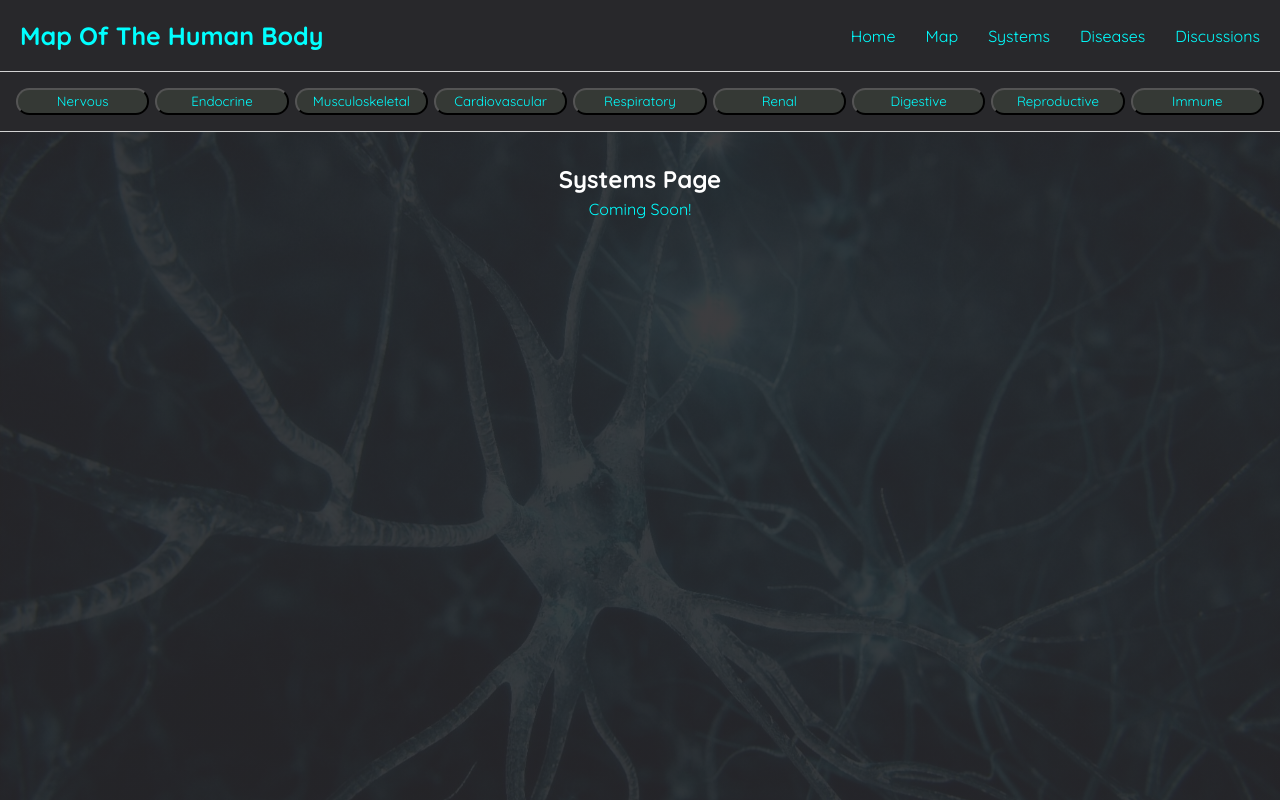
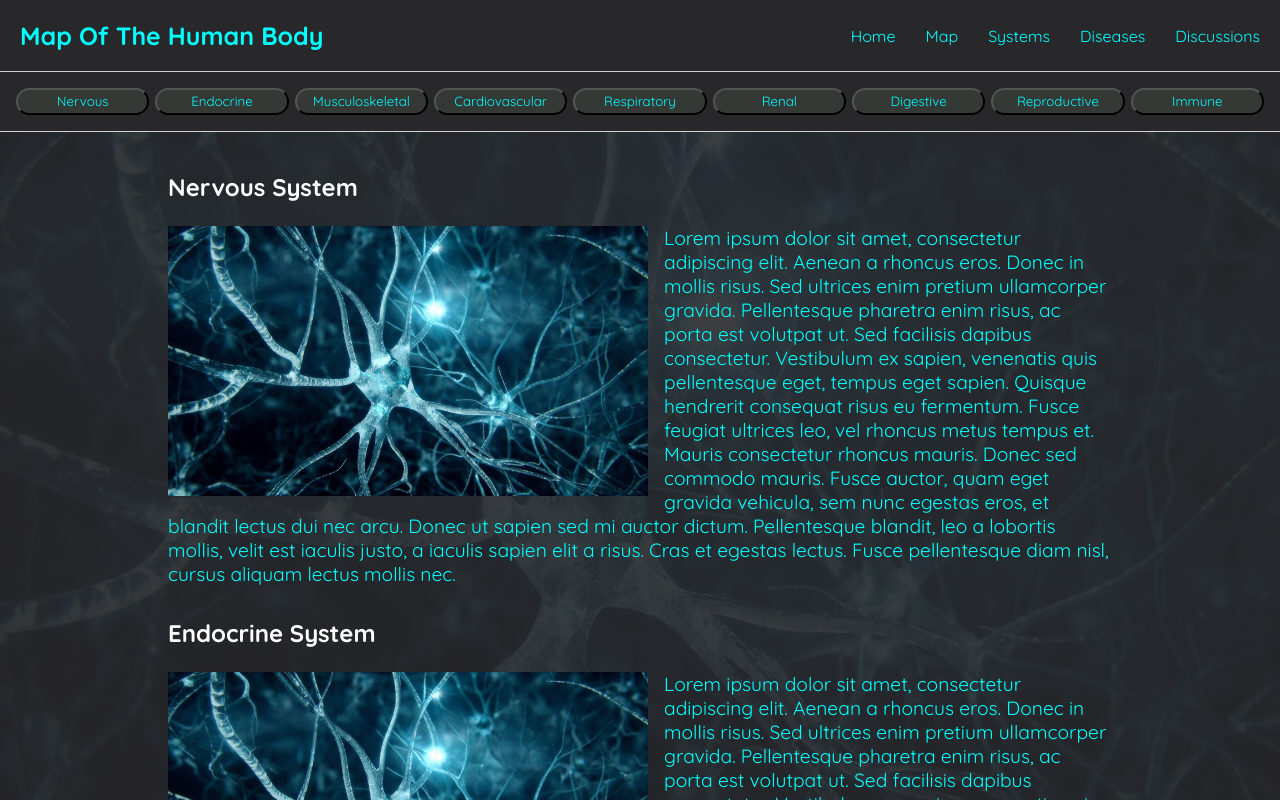
Before and after one commit to eslontok/Map-Of-The-Human-Body, a React (Create React App) app in the folder map-of-the-human-body/: page /systems in a window 1280 px wide. Shown: the top 800 px of the page. Built offline with nearby package versions, Linux system fonts and the light colour scheme.

Commit message:
Create Systems Base Layout

```diff
--- a/map-of-the-human-body/src/Systems.js
+++ b/map-of-the-human-body/src/Systems.js
@@ -1,8 +1,10 @@
 import "./css/systems.css";
 import Observer from "./Observer";
 import ScrollToTop from "./ScrollToTop";
+import systemsInfo from "./SystemsInfo";
 
 function Systems(){
+
     return(
         <div className="systemsScene">
             <div className="systemsList">
@@ -19,8 +21,13 @@ function Systems(){
             <div className="systems">
                 <Observer/>
                 <ScrollToTop/>
-                <h2>Systems Page</h2>
-                <p>Coming Soon!</p>
+                {systemsInfo.map((system) => (
+                    <div className="systemDetails" key={system.title} >
+                        <h2 className="hide slideInRight">{system.title}</h2>
+                        <img className="hide slideInRight animate-stagger-short" src={system.image} alt=""></img>
+                        <p className="hide slideInRight animate-stagger-long">{system.body}</p>
+                    </div>
+                ))}
             </div>
         </div>
     );
--- a/map-of-the-human-body/src/css/systems.css
+++ b/map-of-the-human-body/src/css/systems.css
@@ -20,18 +20,33 @@
     height: 2em;
     border-radius: 1em;
 }
-.systemsList button:hover{
+.systemsList button:hover {
     outline: 2px solid #00FFFF;
     cursor: pointer;
 }
 .systems {
-    max-width: 70em;
-    text-align: center;
+    max-width: 60em;
     margin: 0 auto;
     padding-top: 2em;
     padding-bottom: 2em;
 }
-.systems h2 {
+.systemDetails {
+    margin-bottom: 1em;
+    padding: 0.5em;
+}
+.systemDetails:hover {
+    box-shadow: 5px 5px 15px #36454F;
+}
+.systemDetails h2 {
     color: #FFFFFF;
-    margin-bottom: 5px;
+    margin-bottom: 1em;
 }
+.systemDetails img {
+    max-width: 30em;
+    max-height: 30em;
+    float: left;
+    margin-right: 1em;
+}
+.systemDetails p {
+    font-size: 1.2em;
+}
```
Also changed, not shown: map-of-the-human-body/src/SystemsInfo.js (added).
